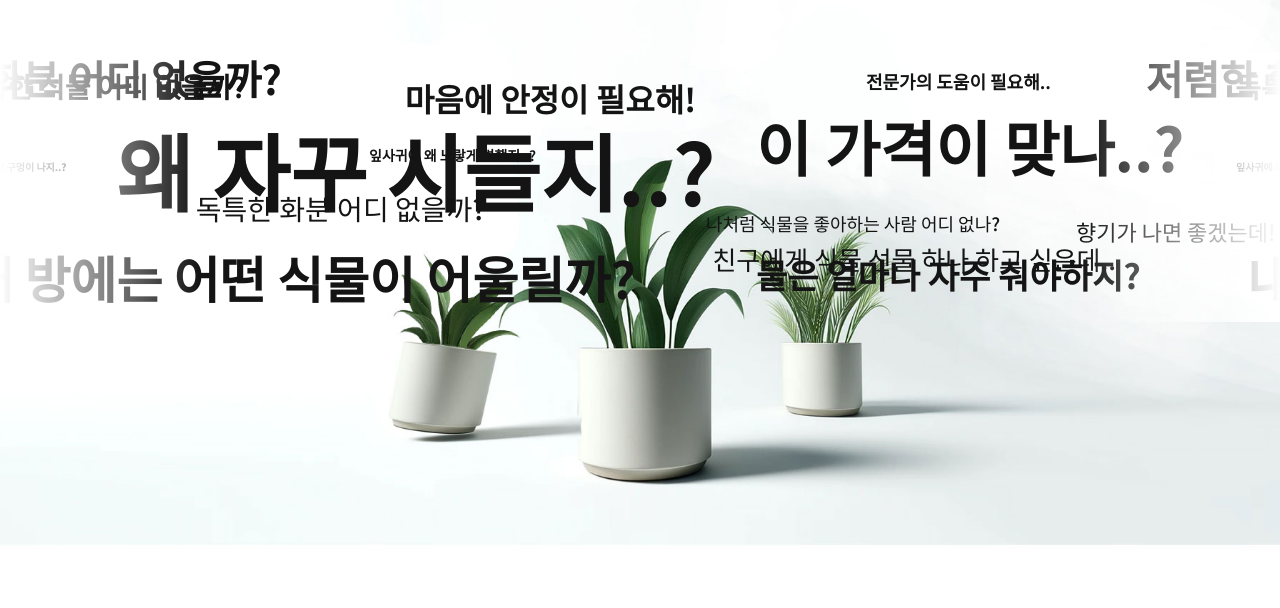
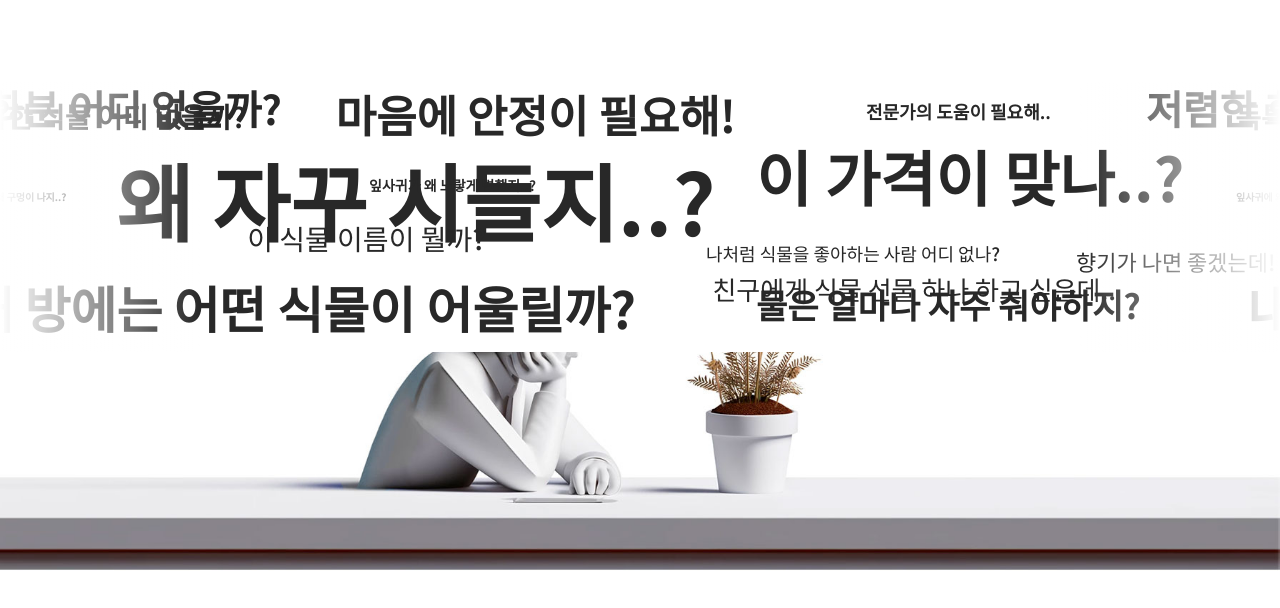
Before and after one commit to choiinyoung13/SideProject--Tribe, a React (Vite) app: page / in a window 1280 px wide. Shown: the part 1670-2278 px from the top of the page. Built offline with nearby package versions, Linux system fonts and the light colour scheme.

Commit message:
Home ui 제작 진행중

```diff
--- a/src/components/common/Marquee.tsx
+++ b/src/components/common/Marquee.tsx
@@ -47,10 +47,10 @@ export default function InfinityMarquee() {
       </StyledSpan>
       <StyledSpan
         style={{
-          fontSize: '32px',
+          fontSize: '44px',
           fontWeight: 'bold',
-          right: '0px',
-          top: '30px',
+          right: '-40px',
+          top: '10px',
         }}
       >
         마음에 안정이 필요해!
@@ -93,7 +93,7 @@ export default function InfinityMarquee() {
           bottom: '100px',
         }}
       >
-        독특한 화분 어디 없을까?
+        이 식물 이름이 뭘까?
       </StyledSpan>
       <StyledSpan
         style={{
@@ -103,7 +103,7 @@ export default function InfinityMarquee() {
           bottom: '160px',
         }}
       >
-        잎사귀에 왜 노랗게 변했지..?
+        잎사귀가 왜 노랗게 변했지..?
       </StyledSpan>
       <StyledSpan
         style={{
@@ -161,11 +161,6 @@ export default function InfinityMarquee() {
 
 const StyledSpan = styled.span`
   position: absolute;
-  color: rgba(20, 20, 20, 1);
+  color: rgba(40, 40, 40, 1);
   transition: all 0.3s ease;
-  cursor: pointer;
-
-  &:hover {
-    transform: scale(1.1);
-  }
 `
--- a/src/views/Home.tsx
+++ b/src/views/Home.tsx
@@ -1,16 +1,20 @@
 import styled from 'styled-components'
 import home_image from '../assets/images/home.jpg'
 import home_image2 from '../assets/images/home2.jpg'
-import home_image3 from '../assets/images/home3.jpg'
+import home_image3 from '../assets/images/home3-2.jpg'
 import Button from '../components/common/Button'
 import InfinityMarquee from '../components/common/Marquee'
-import { useEffect, useRef } from 'react'
+import { useEffect, useRef, useState } from 'react'
 import { Link } from 'react-router-dom'
+import { RiInstagramFill } from 'react-icons/ri'
+import { FaSquareFacebook } from 'react-icons/fa6'
+import { FaYoutube } from 'react-icons/fa6'
 
 export default function Home() {
   const firstSectionRef = useRef<HTMLElement | null>(null)
   const secondSectionRef = useRef<HTMLElement | null>(null)
   const thirdSectionRef = useRef<HTMLElement | null>(null)
+  const [isOnMouse, setIsOnMounse] = useState(false)
   const lastScrollY = useRef(0)
 
   useEffect(() => {
@@ -138,12 +142,67 @@ export default function Home() {
             유용한 정보를 얻을 수 있습니다.
           </p>
         </div>
+        <section>
+          <Link to={'https://www.instagram.com/'}>
+            <RiInstagramFill />
+          </Link>
+          <Link to={'https://www.facebook.com/?locale=ko_KR'}>
+            <FaSquareFacebook size={30} />
+          </Link>
+          <Link to={'https://www.youtube.com/'}>
+            <FaYoutube />
+          </Link>
+        </section>
         <Img src={home_image2} alt="" draggable="false" />
       </SecondSection>
       <ThirdSection ref={thirdSectionRef}>
-        <ThirdSectionTextCon>
-          <InfinityMarquee />
-        </ThirdSectionTextCon>
+        <ThirdSectionTextHoverCon
+          onMouseOver={() => {
+            setIsOnMounse(true)
+          }}
+          onMouseOut={() => {
+            setIsOnMounse(false)
+          }}
+          isOnMouse={isOnMouse}
+        >
+          <ThirdSectionTextCon isOnMouse={isOnMouse}>
+            <InfinityMarquee />
+          </ThirdSectionTextCon>
+          <ThirdSectionDetailText isOnMouse={isOnMouse}>
+            <FirstDetailText>
+              <span>" 003</span>
+              <div>
+                <p>
+                  Tribe 커뮤니티 기능은 식물 애호가들의 지식과 경험을 나눌 수
+                  있는 활발한 소통 공간을 제공합니다. 커뮤니티 게시판은 식물
+                  관리 팁, 질문과 답변 등의 주제로 구성되어 있어, 자신의 경험을
+                  공유하고 다른 사용자의 도움을 받을 수 있습니다.
+                </p>
+                <Link to={'/community'}>
+                  <Button hover={true} btnType="link">
+                    커뮤니티 이용하기
+                  </Button>
+                </Link>
+              </div>
+            </FirstDetailText>
+            <SecondDetailText>
+              <span>" 004</span>
+              <div>
+                <p>
+                  Tribe 커뮤니티는 모든 사용자가 쾌적하게 이용할 수 있도록
+                  커뮤니티 가이드라인을 제공하여 예의 바르고 존중하는 소통을
+                  권장합니다. 이를 통해 사용자는 안전하고 긍정적인 환경에서
+                  식물에 대한 열정을 공유할 수 있습니다.
+                </p>
+                <Link to={'/community/guide'}>
+                  <Button hover={true} btnType="link">
+                    커뮤니티 가이드라인
+                  </Button>
+                </Link>
+              </div>
+            </SecondDetailText>
+          </ThirdSectionDetailText>
+        </ThirdSectionTextHoverCon>
         <Img src={home_image3} alt="" draggable="false" />
       </ThirdSection>
     </HomeCon>
@@ -190,7 +249,7 @@ const FirstSection = styled.section`
     position: absolute;
     bottom: 180px;
     left: 220px;
-    border: 2px solid rgba(20, 20, 20, 1);
+    border: none;
   }
 `
 
@@ -202,7 +261,7 @@ const SecondSection = styled.section`
   div {
     display: flex;
     position: absolute;
-    bottom: 550px;
+    bottom: 418px;
     left: 40px;
 
     span {
@@ -216,6 +275,22 @@ const SecondSection = styled.section`
       font-size: 1rem;
     }
   }
+
+  section {
+    position: absolute;
+    bottom: 300px;
+    left: 222px;
+    font-size: 32px;
+    height: 40px;
+    width: 130px;
+    display: flex;
+    justify-content: space-between;
+    align-items: center;
+
+    a {
+      color: rgba(20, 20, 20, 1);
+    }
+  }
 `
 
 const ThirdSection = styled.section`
@@ -226,11 +301,64 @@ const ThirdSection = styled.section`
   height: 100vh;
 `
 
-const ThirdSectionTextCon = styled.div`
+interface ThirdSectionTextConProps {
+  isOnMouse: boolean
+}
+
+const ThirdSectionTextHoverCon = styled.div<ThirdSectionTextConProps>``
+
+const ThirdSectionTextCon = styled.div<ThirdSectionTextConProps>`
   overflow: hidden;
   white-space: nowrap;
   width: 100%;
   box-sizing: border-box;
   position: absolute;
-  top: 150px;
+  top: 180px;
+  z-index: ${props => (props.isOnMouse ? '98' : '100')};
+  background-color: #fff;
+  opacity: ${props => (props.isOnMouse ? '0' : '1')};
 `
+
+const ThirdSectionDetailText = styled.div<ThirdSectionTextConProps>`
+  position: absolute;
+  top: 210px;
+
+  z-index: 99;
+  width: 100%;
+  height: 190px;
+  display: flex;
+  align-items: start;
+  justify-content: center;
+
+  span {
+    font-size: 2rem;
+    font-weight: bold;
+  }
+
+  p {
+    line-height: 30px;
+    font-size: 1rem;
+    margin-bottom: 50px;
+    max-width: 400px;
+  }
+`
+const FirstDetailText = styled.div`
+  display: flex;
+
+  div {
+    flex-direction: column;
+    margin-left: 80px;
+  }
+`
+const SecondDetailText = styled.div`
+  display: flex;
+  margin-left: 100px;
+  padding-left: 80px;
+  border-left: 1px solid rgba(20, 20, 20, 1);
+
+  div {
+    display: flex;
+    flex-direction: column;
+    margin-left: 80px;
+  }
+`
```
Also changed, not shown: src/assets/images/home2.jpg, src/assets/images/home3-2.jpg (added).
